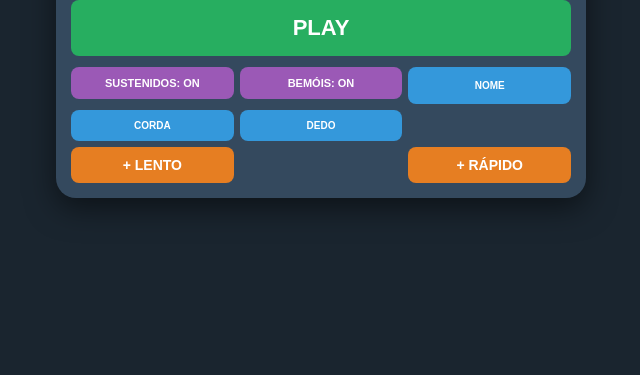
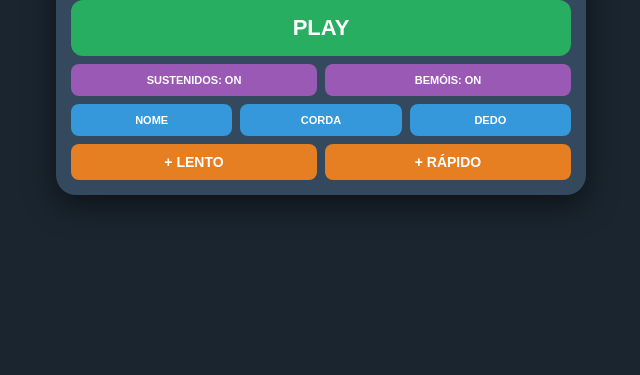
Before and after one commit to ysday/Violao, a plain HTML site: page index.html in a window 1280 px wide. Shown: the part 425-800 px from the top of the page, without its empty margins (319-959 px from the left). Drawn offline with Linux system fonts and the light colour scheme.

Commit message:
index.html

```diff
--- a/index.html
+++ b/index.html
@@ -3,7 +3,7 @@
 <head>
     <meta charset="UTF-8">
     <meta name="viewport" content="width=device-width, initial-scale=1.0">
-    <title>Treino Violão Pro - Filtros</title>
+    <title>Treino Violão Pro - Layout Final</title>
     <link rel="icon" type="image/png" href="https://cdn-icons-png.flaticon.com/512/3815/3815638.png">
     <link rel="apple-touch-icon" href="https://cdn-icons-png.flaticon.com/512/3815/3815638.png">
     <meta name="theme-color" content="#1a252f">
@@ -11,27 +11,41 @@
     <style>
         body { font-family: sans-serif; text-align: center; background: #1a252f; color: white; margin: 0; padding: 10px; display: flex; flex-direction: column; align-items: center; }
         .box { background: #34495e; padding: 15px; border-radius: 20px; width: 85%; max-width: 500px; box-shadow: 0 10px 30px rgba(0,0,0,0.5); }
+
         .topo-info { display: flex; justify-content: space-between; margin-bottom: 5px; }
         #contador-texto { color: #bdc3c7; font-size: 14px; font-weight: bold; }
         #velocidade-visor { color: #2ecc71; font-size: 16px; font-weight: bold; }
-        #info-corda { font-size: 26px; font-weight: bold; color: #f1c40f; margin: 2px 0; min-height: 30px; transition: opacity 0.2s; }
+
+        #info-corda { font-size: 26px; font-weight: bold; color: #f1c40f; margin: 2px 0; min-height: 30px; }
+
         #pauta-container { margin: 20px auto; width: 100%; height: 180px; position: relative; }
         .linha-pessoal { width: 100%; height: 3px; background-color: #ecf0f1; position: absolute; }
         .l1 { top: 20px; } .l2 { top: 50px; } .l3 { top: 80px; } .l4 { top: 110px; } .l5 { top: 140px; }
+
         #clave { position: absolute; left: 0px; top: -10px; font-size: 120px; color: #f1c40f; opacity: 0.4; line-height: 1; }
         #bolinha-nota { position: absolute; font-size: 100px; color: #000; display: none; left: 60%; transform: translate(-50%, -55%); z-index: 10; line-height: 0; }
         #acidente-pauta { position: absolute; font-size: 80px; color: #000; display: none; left: 35%; transform: translate(-50%, -50%); z-index: 10; font-weight: bold; line-height: 0; }
         .tracinho { width: 70px; height: 3px; background-color: #ecf0f1; position: absolute; left: 60%; transform: translateX(-50%); display: none; z-index: 5; }
-        #info-dedo { font-size: 26px; font-weight: bold; color: #f1c40f; margin-top: 45px; min-height: 30px; transition: opacity 0.2s; }
-        h1 { font-size: 40px; margin: 10px 0; color: #f1c40f; min-height: 50px; transition: opacity 0.2s; }
-        .controles { display: grid; grid-template-columns: 1fr 1fr 1fr; gap: 6px; width: 100%; }
-        button { padding: 10px; font-size: 10px; cursor: pointer; border-radius: 8px; border: none; color: white; font-weight: bold; text-transform: uppercase; }
-        .btn-main { grid-column: span 3; font-size: 22px; background: #27ae60; margin-bottom: 5px; padding: 15px; }
+
+        #info-dedo { font-size: 26px; font-weight: bold; color: #f1c40f; margin-top: 45px; min-height: 30px; }
+        h1 { font-size: 40px; margin: 10px 0; color: #f1c40f; min-height: 50px; }
+
+        /* ORGANIZAÇÃO DOS BOTÕES SEM "BURACOS" */
+        .controles { display: flex; flex-direction: column; gap: 8px; width: 100%; }
+
+        .btn-main { font-size: 22px; background: #27ae60; padding: 15px; border-radius: 12px; border: none; color: white; font-weight: bold; text-transform: uppercase; }
         .btn-pause { background: #e74c3c !important; }
+
+        .linha-botoes { display: grid; grid-template-columns: 1fr 1fr; gap: 8px; }
+        .linha-botoes-3 { display: grid; grid-template-columns: 1fr 1fr 1fr; gap: 8px; }
+
+        button { padding: 10px; font-size: 11px; cursor: pointer; border-radius: 8px; border: none; color: white; font-weight: bold; text-transform: uppercase; }
+
+        .btn-filter { background: #9b59b6; }
+        .btn-off { background: #7f8c8d; opacity: 0.6; }
         .btn-toggle { background: #3498db; }
-        .btn-filter { background: #9b59b6; grid-column: span 1.5; margin-bottom: 5px; font-size: 11px; }
-        .btn-off { background: #7f8c8d; opacity: 0.6; }
-        .btn-vel { background: #e67e22; grid-column: span 1.5; font-size: 14px; }
+        .btn-vel { background: #e67e22; font-size: 14px; }
+
         .hidden { opacity: 0 !important; }
     </style>
 </head>
@@ -41,32 +55,43 @@
             <div id="contador-texto">Nota 0 de 0</div>
             <div id="velocidade-visor">Tempo: 3.0s</div>
         </div>
+
         <div id="info-corda">Corda: -</div>
+
         <div id="pauta-container">
             <div id="clave">&#119070;</div>
             <div class="linha-pessoal l1"></div><div class="linha-pessoal l2"></div><div class="linha-pessoal l3"></div><div class="linha-pessoal l4"></div><div class="linha-pessoal l5"></div>
             <div id="traco-1" class="tracinho" style="top: 170px;"></div><div id="traco-2" class="tracinho" style="top: 200px;"></div><div id="traco-3" class="tracinho" style="top: 230px;"></div>
             <div id="acidente-pauta">#</div><div id="bolinha-nota">&#119136;</div>
         </div>
+
         <div id="info-dedo">Dedo: -</div>
         <h1 id="nota-texto">---</h1>
+
         <div class="controles">
             <button id="btnPlayPause" class="btn-main" onclick="togglePlay()">PLAY</button>
 
-            <button id="f-sust" class="btn-filter" onclick="toggleFiltro('sust')">Sustenidos: ON</button>
-            <button id="f-bemol" class="btn-filter" onclick="toggleFiltro('bemol')">Bemóis: ON</button>
+            <div class="linha-botoes">
+                <button id="f-sust" class="btn-filter" onclick="toggleFiltro('sust')">Sustenidos: ON</button>
+                <button id="f-bemol" class="btn-filter" onclick="toggleFiltro('bemol')">Bemóis: ON</button>
+            </div>
 
-            <button class="btn-toggle" onclick="toggleVis('nota-texto', this, 'NOME')">NOME</button>
-            <button class="btn-toggle" onclick="toggleVis('info-corda', this, 'CORDA')">CORDA</button>
-            <button class="btn-toggle" onclick="toggleVis('info-dedo', this, 'DEDO')">DEDO</button>
+            <div class="linha-botoes-3">
+                <button class="btn-toggle" onclick="toggleVis('nota-texto', this, 'NOME')">NOME</button>
+                <button class="btn-toggle" onclick="toggleVis('info-corda', this, 'CORDA')">CORDA</button>
+                <button class="btn-toggle" onclick="toggleVis('info-dedo', this, 'DEDO')">DEDO</button>
+            </div>
 
-            <button class="btn-vel" style="grid-column: 1/2" onclick="mudarVelocidade(500)">+ Lento</button>
-            <button class="btn-vel" style="grid-column: 3/4" onclick="mudarVelocidade(-500)">+ Rápido</button>
+            <div class="linha-botoes">
+                <button class="btn-vel" onclick="mudarVelocidade(500)">+ Lento</button>
+                <button class="btn-vel" onclick="mudarVelocidade(-500)">+ Rápido</button>
+            </div>
         </div>
     </div>
 
     <script>
         const listaOriginal = [
+            // IDA (29 notas - Sustenidos)
             { n: "Mi (E)", c: "6ª", d: "0", p: 230, a: "", t: [1,2,3] },
             { n: "Fá (F)", c: "6ª", d: "1", p: 215, a: "", t: [1,2,3] },
             { n: "Fá# (F#)", c: "6ª", d: "2", p: 215, a: "#", t: [1,2,3] },
@@ -96,6 +121,7 @@
             { n: "Fá# (F#)", c: "1ª", d: "2", p: 5, a: "#", t: [] },
             { n: "Sol (G)", c: "1ª", d: "3", p: -10, a: "", t: [] },
             { n: "Sol# (G#)", c: "1ª", d: "4", p: -10, a: "#", t: [] },
+            // VOLTA (28 notas)
             { n: "Sol (G)", c: "1ª", d: "3", p: -10, a: "", t: [] },
             { n: "Sol♭ (Gb)", c: "1ª", d: "2", p: 5, a: "b", t: [] },
             { n: "Fá (F)", c: "1ª", d: "1", p: 5, a: "", t: [] },
@@ -141,7 +167,7 @@
             });
             baralhoAtivo = [...filtrado].sort(() => Math.random() - 0.5);
             contadorGlobal = 0;
-            document.getElementById("contador-texto").innerText = "Próximo ciclo: " + baralhoAtivo.length + " notas";
+            document.getElementById("contador-texto").innerText = "Ciclo: " + baralhoAtivo.length + " notas";
         }
 
         function toggleFiltro(tipo) {
```
